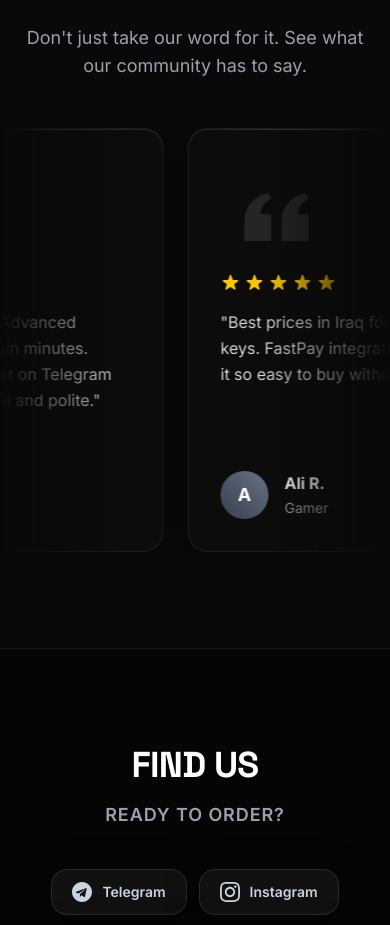
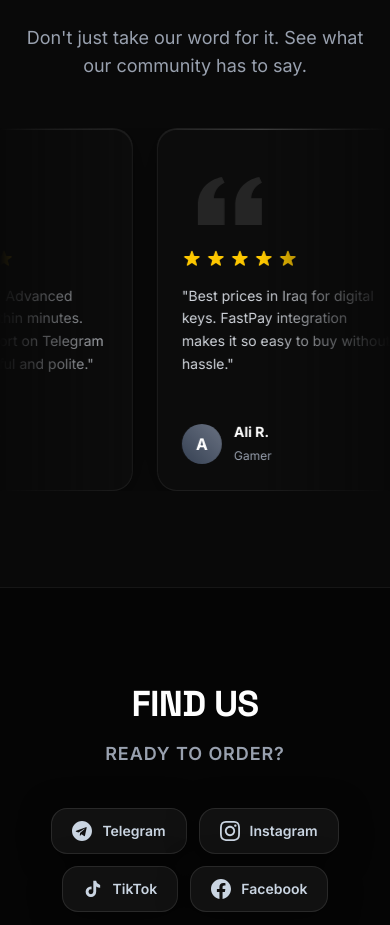
Before and after one commit to ARMAND187/Armand-store, a Next.js app: page / in a window 390 px wide. Shown: the part 1530-2455 px from the top of the page. Built offline with nearby package versions, Linux system fonts and the light colour scheme.

Commit message:
style: reduce review card width on mobile so edges of adjacent cards are visible

```diff
--- a/components/ReviewsSection.tsx
+++ b/components/ReviewsSection.tsx
@@ -55,25 +55,25 @@ export default function ReviewsSection() {
         <div className="flex w-max animate-marquee gap-6 px-3">
           {/* Duplicate list twice for seamless infinite scrolling */}
           {[...reviews, ...reviews].map((review, i) => (
-            <div key={i} className="glass-card p-8 rounded-3xl w-[320px] sm:w-[400px] h-full flex flex-col relative overflow-hidden group shrink-0">
-              <div className="absolute top-0 right-0 p-6 opacity-10 group-hover:opacity-20 transition-opacity">
+            <div key={i} className="glass-card p-6 sm:p-8 rounded-3xl w-[260px] sm:w-[400px] h-full flex flex-col relative overflow-hidden group shrink-0">
+              <div className="absolute top-0 right-0 p-4 sm:p-6 opacity-10 group-hover:opacity-20 transition-opacity">
                 <svg className="w-16 h-16 text-white" fill="currentColor" viewBox="0 0 24 24">
                   <path d="M14.017 21v-7.391c0-5.704 3.731-9.57 8.983-10.609l.995 2.151c-2.432.917-3.995 3.638-3.995 5.849h4v10h-9.983zm-14.017 0v-7.391c0-5.704 3.748-9.57 9-10.609l.996 2.151c-2.433.917-3.996 3.638-3.996 5.849h3.983v10h-9.983z" />
                 </svg>
               </div>
 
               <StarRating rating={review.rating} />
-              <p className="text-gray-300 leading-relaxed mb-8 relative z-10 flex-1">
+              <p className="text-sm sm:text-base text-gray-300 leading-relaxed mb-6 sm:mb-8 relative z-10 flex-1">
                 "{review.text}"
               </p>
 
-              <div className="flex items-center gap-4 relative z-10">
-                <div className="w-12 h-12 rounded-full bg-gradient-to-tr from-gray-700 to-gray-500 flex items-center justify-center text-white font-bold text-lg">
+              <div className="flex items-center gap-3 sm:gap-4 relative z-10">
+                <div className="w-10 h-10 sm:w-12 sm:h-12 rounded-full bg-gradient-to-tr from-gray-700 to-gray-500 flex items-center justify-center text-white font-bold text-base sm:text-lg">
                   {review.name.charAt(0)}
                 </div>
                 <div>
-                  <h4 className="text-white font-bold">{review.name}</h4>
-                  <span className="text-sm text-gray-400">{review.role}</span>
+                  <h4 className="text-sm sm:text-base text-white font-bold">{review.name}</h4>
+                  <span className="text-xs sm:text-sm text-gray-400">{review.role}</span>
                 </div>
               </div>
             </div>
```
